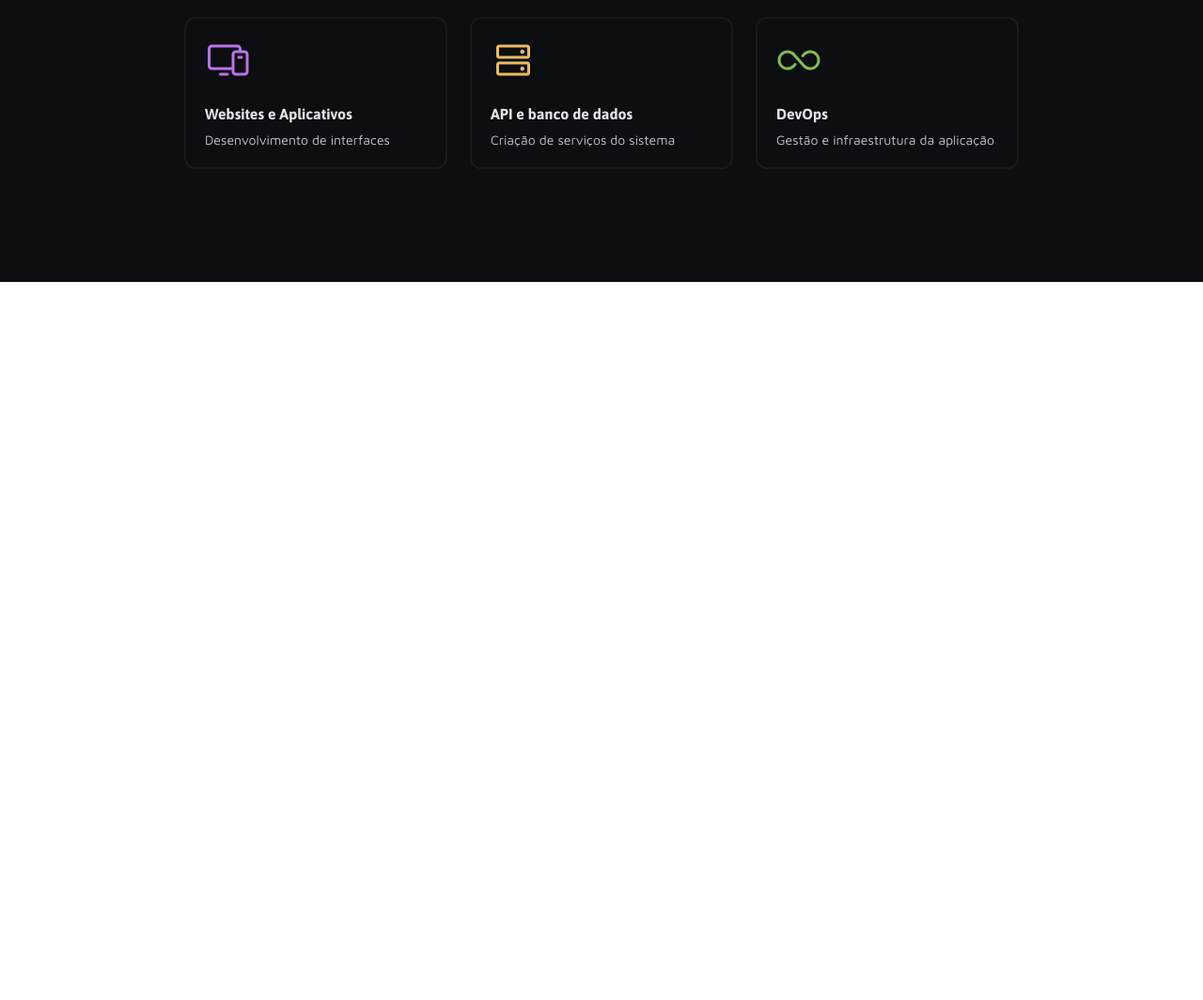
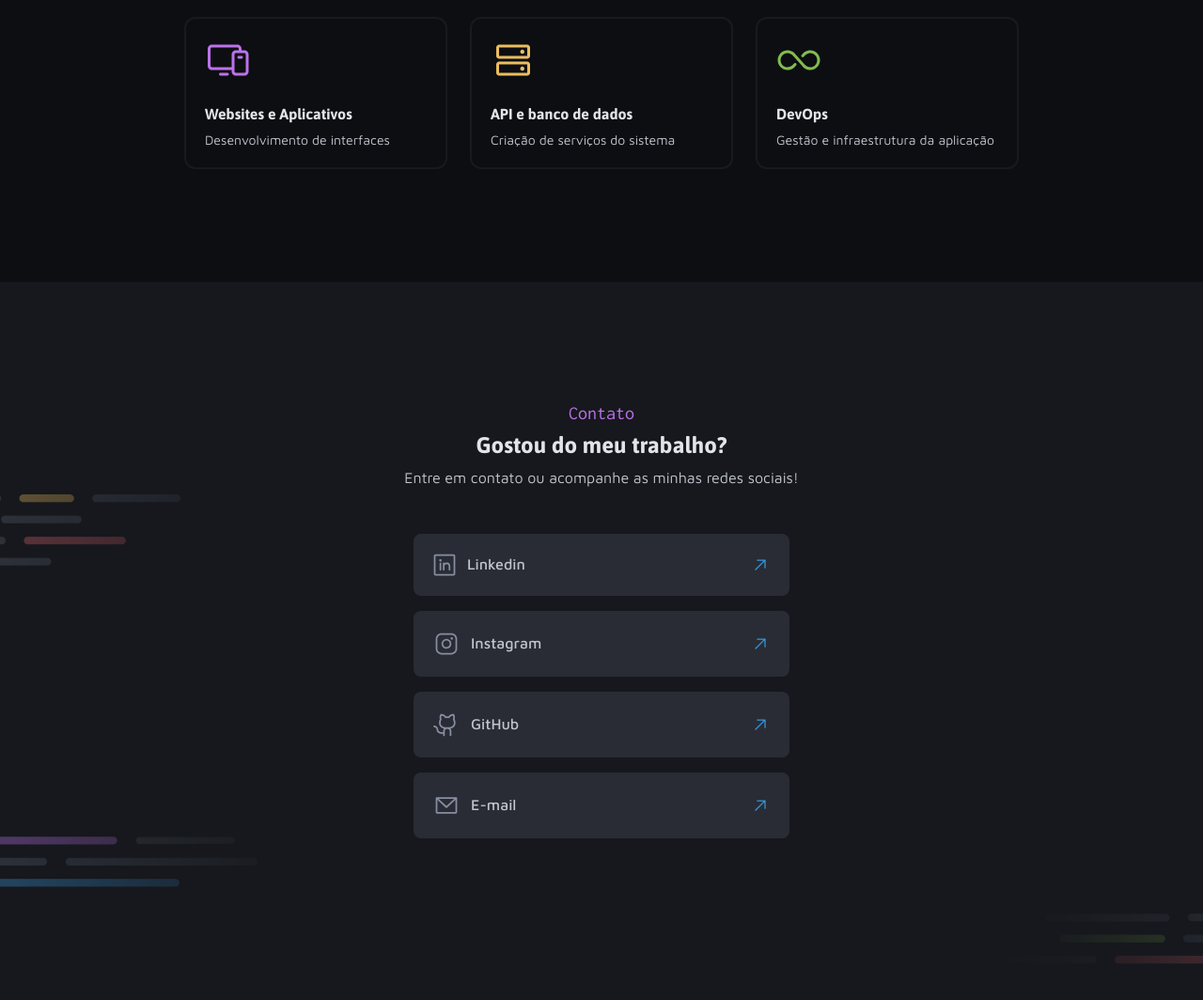
Before and after one commit to WigorCosta21/Portifolio-dev, a plain HTML site: page index.html in a window 1280 px wide. Shown: the part 1838-2902 px from the top of the page at 94% size. Before the commit the page ends 2138 px from the top, so only its background shows below. Drawn offline with Linux system fonts and the light colour scheme.

Commit message:
feat: add footer section

```diff
--- a/index.html
+++ b/index.html
@@ -10,7 +10,7 @@
     <title>Meu Portfolio</title>
     <link rel="stylesheet" href="styles/index.css">
 
-    <link href="https://fonts.googleapis.com/css2?family=Asap:ital,wght@0,700;1,700&family=Inconsolata&family=Maven+Pro&display=swap" rel="stylesheet">
+    <link href="https://fonts.googleapis.com/css2?family=Asap:ital,wght@0,700;1,700&family=Inconsolata&family=Maven+Pro:wght@400..900&display=swap" rel="stylesheet">
 </head>
 
 <body>
@@ -175,6 +175,56 @@
             </div>
         </div>
     </section>
+
+    <footer class="contact-section">
+        <div class="contact-section__container container">
+            <div class="contact-section__info">
+                <h3 class="contact-section__subtitle">Contato</h3>
+
+                <h2 class="contact-section__title title-md">Gostou do meu trabalho?</h2>
+
+                <p class="contact-section__description text-md">Entre em contato ou acompanhe as minhas redes sociais!</p>
+            </div>
+
+            <div class="contact-section__cards">
+                <a href="https://www.linkedin.com/in/wigor-ribeiro/" target="_blank" class="contact-card">
+                    <div class="contact-card__info">
+                        <img class="contact-card__image" src="assets/icones/Linkedin.svg" alt="">
+                        <span class="contact-card__label">Linkedin</span>
+                    </div>
+
+                    <img src="assets/icones/ArrowUpRight.svg" alt="">
+                </a>
+
+                <a href="https://www.instagram.com/wigor21/" target="_blank" class="contact-card">
+                    <div class="contact-card__info">
+                        <img class="contact-card__image" src="assets/icones/Instagram.svg" alt="">
+                        <span class="contact-card__label">Instagram</span>
+                    </div>
+
+                    <img src="assets/icones/ArrowUpRight.svg" alt="">
+                </a>
+
+                <a href="https://github.com/WigorCosta21" target="_blank" class="contact-card">
+                    <div class="contact-card__info">
+                        <img class="contact-card__image" src="assets/icones/GithubLogo.svg" alt="">
+                        <span class="contact-card__label">GitHub</span>
+                    </div>
+
+                    <img src="assets/icones/ArrowUpRight.svg" alt="">
+                </a>
+
+                <a href="mailto:wigor21@hotmail.com" target="_blank" class="contact-card">
+                    <div class="contact-card__info">
+                        <img class="contact-card__image" src="assets/icones/Email.svg" alt="">
+                        <span class="contact-card__label">E-mail</span>
+                    </div>
+
+                    <img src="assets/icones/ArrowUpRight.svg" alt="">
+                </a>
+            </div>
+        </div>
+    </footer>
 </body>
 
 </html>
--- /dev/null
+++ b/styles/footer.css
@@ -0,0 +1,72 @@
+.contact-section {
+    background-image: url(../assets/images/Background_Contacts.png);
+    background-repeat: no-repeat;
+    background-size: cover;
+    padding: 8rem 0 12.5rem;
+}
+
+.contact-section__container {
+    display: flex;
+    flex-direction: column;
+    align-items: center;
+}
+
+.contact-section__info {
+    margin-bottom: 3rem;
+}
+
+.contact-section__subtitle,
+.contact-section__title,
+.contact-section__description {
+    text-align: center;
+}
+
+.contact-section__subtitle {
+    color: var(--color-purple);
+    font: var(--inconsolata-subtitle);
+    margin-bottom: 0.5rem;
+}
+
+.contact-section__title {
+    margin-bottom: 0.5rem;
+}
+
+.contact-section__cards {
+    display: flex;
+    flex-direction: column;
+    gap: 1rem;
+}
+
+.contact-card {
+    display: flex;
+    align-items: center;
+    justify-content: space-between;
+    width: 400px;
+    background-color: var(--gray-400);
+    border-radius: 8px;
+    padding: 1.25rem;
+    border: 1.5px solid transparent;
+    transition: all 0.5s;
+}
+
+.contact-card:hover {
+    border-color: var(--color-blue);
+
+    img {
+        filter: brightness(0) saturate(100%) invert(46%) sepia(38%) saturate(762%) hue-rotate(175deg) brightness(96%) contrast(92%);
+    }
+}
+
+.contact-card__info {
+    display: flex;
+    align-items: center;
+    gap: 0.75rem;
+}
+
+.contact-card__label {
+    font-size: 1rem;
+    font-family: var(--font-family-maven-pro);
+    color: var(--gray-200);
+    font-weight: 500;
+    line-height: 140%;
+}
--- a/styles/index.css
+++ b/styles/index.css
@@ -3,3 +3,4 @@
 @import url(projects.css);
 @import url(services.css);
 @import url(utility.css);
+@import url(footer.css);
--- a/styles/utility.css
+++ b/styles/utility.css
@@ -13,6 +13,11 @@
     color: var(--gray-200);
 }
 
+.text-md {
+    font: var(--maven-pro-text-md);
+    color: var(--gray-200);
+}
+
 .subtitle {
     color: var(--color-red);
     font: var(--inconsolata-subtitle);
```
Also changed, not shown: assets/icones/ArrowUpRight.svg (added), assets/icones/Email.svg (added), assets/icones/GithubLogo.svg (added), assets/icones/Instagram.svg (added), assets/icones/Linkedin.svg (added).
